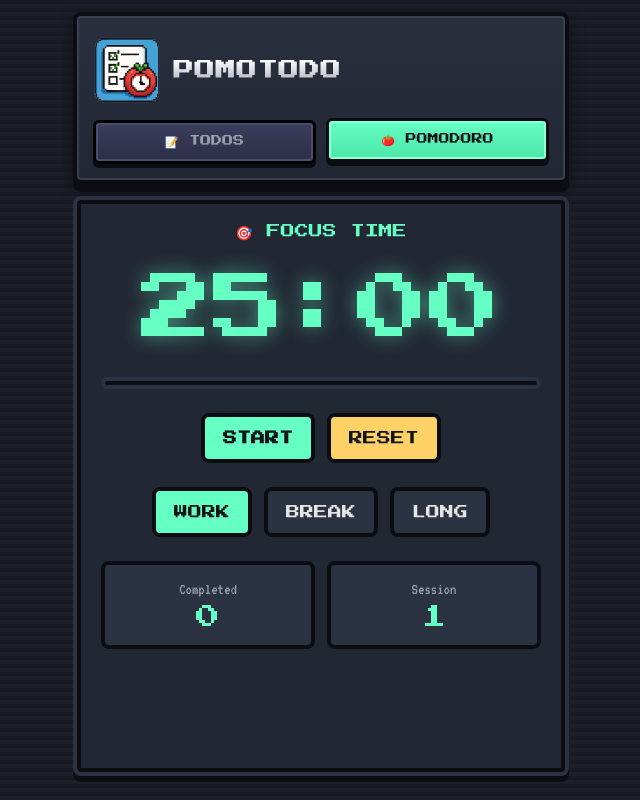
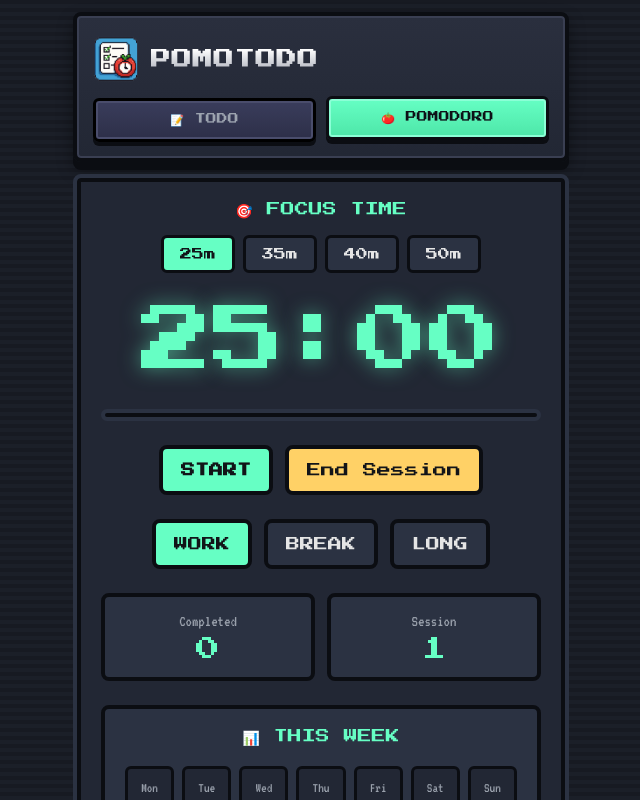
Before and after one commit to Sodaguyprime/To-do-project, a React (Vite) app: page / in a window 1280 px wide. Both pictures are taken after a click on the button "🍅 POMODORO". Shown: the top 800 px of the page, without its empty margins (319-959 px from the left). Built offline with nearby package versions, Linux system fonts and the light colour scheme.

Commit message:
Fixed header and added Features to pomodoro

```diff
--- a/src/components/Header.jsx
+++ b/src/components/Header.jsx
@@ -5,7 +5,7 @@ const Header = ({ todos, activeTab, setActiveTab }) => {
         <header style={styles.header}>
             <div style={styles.headerTop}>
                 <div style={styles.titleSection}>
-                    <img src="/Pomotodo.png" alt="Pomotodo Logo" style={{ width: '15%', height: '15%', objectFit: 'contain' }} />
+                    <img src="/Pomotodo.png" alt="Pomotodo Logo" style={{ width: '10%', height: '10%', objectFit: 'contain' }} />
                     <h1 style={styles.title}>POMOTODO</h1>
                 </div>
             </div>
@@ -18,7 +18,7 @@ const Header = ({ todos, activeTab, setActiveTab }) => {
                     }}
                     onClick={() => setActiveTab('todos')}
                 >
-                    <span>📝 Todos</span>
+                    <span>📝 Todo</span>
                     {todos.filter(t => !t.done).length > 0 && (
                         <span style={styles.badge}>{todos.filter(t => !t.done).length}</span>
                     )}
--- a/src/components/Pomodoro.jsx
+++ b/src/components/Pomodoro.jsx
@@ -1,4 +1,5 @@
 import { useState, useEffect, useRef } from 'react'
+import WeeklyStats from './weekly-stats-component'
 
 const styles = {
     panel: {
@@ -99,21 +100,40 @@ const styles = {
         height: '100%',
         background: 'linear-gradient(90deg, #66ffc4, #4de0a8)',
         transition: 'width 0.3s ease',
+    },
+    durationSelector: {
+        display: 'flex',
+        gap: '8px',
+        justifyContent: 'center',
+        flexWrap: 'wrap',
+        marginBottom: '16px',
+    },
+    durationBtn: {
+        background: '#2b3242',
+        color: '#e5e5e5',
+        border: '3px solid #0b0d12',
+        borderRadius: '6px',
+        padding: '10px 16px',
+        fontFamily: '"Press Start 2P", monospace',
+        fontSize: '12px',
+        cursor: 'pointer',
     }
 }
 
-const WORK_TIME = 25 * 60
 const SHORT_BREAK = 5 * 60
 const LONG_BREAK = 15 * 60
+const WORK_DURATIONS = [25, 35, 40, 50] // in minutes
 
 function Pomodoro() {
+    const [workDuration, setWorkDuration] = useState(25) // default 25 minutes
     const [mode, setMode] = useState('work') // 'work', 'short', 'long'
-    const [timeLeft, setTimeLeft] = useState(WORK_TIME)
+    const [timeLeft, setTimeLeft] = useState(workDuration * 60)
     const [isRunning, setIsRunning] = useState(false)
     const [completedPomodoros, setCompletedPomodoros] = useState(0)
+    const [totalStudyMinutes, setTotalStudyMinutes] = useState(0)
     const intervalRef = useRef(null)
 
-    const totalTime = mode === 'work' ? WORK_TIME : mode === 'short' ? SHORT_BREAK : LONG_BREAK
+    const totalTime = mode === 'work' ? workDuration * 60 : mode === 'short' ? SHORT_BREAK : LONG_BREAK
     const progress = ((totalTime - timeLeft) / totalTime) * 100
 
     useEffect(() => {
@@ -141,6 +161,9 @@ function Pomodoro() {
             const newCount = completedPomodoros + 1
             setCompletedPomodoros(newCount)
 
+            // Add completed work session to total study time
+            setTotalStudyMinutes(prev => prev + workDuration)
+
             // After 4 pomodoros, suggest long break
             if (newCount % 4 === 0) {
                 setMode('long')
@@ -151,7 +174,7 @@ function Pomodoro() {
             }
         } else {
             setMode('work')
-            setTimeLeft(WORK_TIME)
+            setTimeLeft(workDuration * 60)
         }
 
         // Play notification sound (browser beep)
@@ -181,8 +204,17 @@ function Pomodoro() {
     function switchMode(newMode) {
         setIsRunning(false)
         setMode(newMode)
-        const newTime = newMode === 'work' ? WORK_TIME : newMode === 'short' ? SHORT_BREAK : LONG_BREAK
+        const newTime = newMode === 'work' ? workDuration * 60 : newMode === 'short' ? SHORT_BREAK : LONG_BREAK
         setTimeLeft(newTime)
+    }
+
+    function changeWorkDuration(minutes) {
+        if (!isRunning) {
+            setWorkDuration(minutes)
+            if (mode === 'work') {
+                setTimeLeft(minutes * 60)
+            }
+        }
     }
 
     const modeLabel = mode === 'work' ? '🎯 FOCUS TIME' : mode === 'short' ? '☕ SHORT BREAK' : '🌴 LONG BREAK'
@@ -193,6 +225,25 @@ function Pomodoro() {
             <div style={{...styles.modeLabel, color: modeColor}}>
                 {modeLabel}
             </div>
+
+            {mode === 'work' && !isRunning && (
+                <div style={styles.durationSelector}>
+                    {WORK_DURATIONS.map(duration => (
+                        <button
+                            key={duration}
+                            onClick={() => changeWorkDuration(duration)}
+                            style={{
+                                ...styles.durationBtn,
+                                background: workDuration === duration ? '#66ffc4' : '#2b3242',
+                                color: workDuration === duration ? '#121418' : '#e5e5e5',
+                                border: workDuration === duration ? '3px solid #0b0d12' : '3px solid #0b0d12'
+                            }}
+                        >
+                            {duration}m
+                        </button>
+                    ))}
+                </div>
+            )}
 
             <div style={{...styles.timerDisplay, color: modeColor}}>
                 {formatTime(timeLeft)}
@@ -213,7 +264,7 @@ function Pomodoro() {
                     onClick={resetTimer}
                     style={styles.btnSecondary}
                 >
-                    RESET
+                    End Session
                 </button>
             </div>
 
@@ -248,6 +299,8 @@ function Pomodoro() {
                     <div style={styles.statValue}>{Math.floor(completedPomodoros / 4) + 1}</div>
                 </div>
             </div>
+
+            <WeeklyStats completedSessions={totalStudyMinutes} />
         </div>
     )
 }
--- /dev/null
+++ b/src/components/weekly-stats-component.jsx
@@ -0,0 +1,138 @@
+import { useState, useEffect } from 'react'
+
+const styles = {
+    statsContainer: {
+        background: '#2b3242',
+        border: '4px solid #0b0d12',
+        borderRadius: '8px',
+        padding: '20px',
+        marginTop: '24px',
+    },
+    statsTitle: {
+        fontFamily: '"Press Start 2P", monospace',
+        fontSize: '14px',
+        color: '#66ffc4',
+        textAlign: 'center',
+        marginBottom: '20px',
+        textTransform: 'uppercase',
+    },
+    weekGrid: {
+        display: 'grid',
+        gridTemplateColumns: 'repeat(7, 1fr)',
+        gap: '8px',
+        marginBottom: '16px',
+    },
+    dayCard: {
+        background: '#222734',
+        border: '3px solid #0b0d12',
+        borderRadius: '6px',
+        padding: '12px 8px',
+        textAlign: 'center',
+    },
+    dayLabel: {
+        fontFamily: '"VT323", monospace',
+        fontSize: '14px',
+        color: '#9aa1ac',
+        marginBottom: '8px',
+    },
+    dayValue: {
+        fontFamily: '"Press Start 2P", monospace',
+        fontSize: '16px',
+        color: '#66ffc4',
+    },
+    totalCard: {
+        background: '#222734',
+        border: '4px solid #66ffc4',
+        borderRadius: '8px',
+        padding: '16px',
+        textAlign: 'center',
+        marginTop: '12px',
+    },
+    totalLabel: {
+        fontFamily: '"VT323", monospace',
+        fontSize: '18px',
+        color: '#9aa1ac',
+        marginBottom: '8px',
+    },
+    totalValue: {
+        fontFamily: '"Press Start 2P", monospace',
+        fontSize: '32px',
+        color: '#66ffc4',
+        textShadow: '0 0 10px rgba(102, 255, 196, 0.5)',
+    },
+}
+
+const DAYS = ['Mon', 'Tue', 'Wed', 'Thu', 'Fri', 'Sat', 'Sun']
+
+function WeeklyStats({ completedSessions }) {
+    const [weeklyData, setWeeklyData] = useState(() => {
+        const stored = localStorage.getItem('weeklyStudyData')
+        if (stored) {
+            const data = JSON.parse(stored)
+            // Check if we need to reset (new week)
+            const lastUpdate = new Date(data.lastUpdate)
+            const now = new Date()
+            const daysSinceUpdate = Math.floor((now - lastUpdate) / (1000 * 60 * 60 * 24))
+
+            if (daysSinceUpdate >= 7 || now.getDay() < lastUpdate.getDay()) {
+                // New week, reset
+                return {
+                    days: [0, 0, 0, 0, 0, 0, 0],
+                    lastUpdate: now.toISOString()
+                }
+            }
+            return data
+        }
+        return {
+            days: [0, 0, 0, 0, 0, 0, 0],
+            lastUpdate: new Date().toISOString()
+        }
+    })
+
+    useEffect(() => {
+        // Update today's count when a session is completed
+        if (completedSessions > 0) {
+            const today = new Date().getDay()
+            const todayIndex = today === 0 ? 6 : today - 1 // Convert Sunday (0) to index 6, Monday (1) to 0, etc.
+
+            setWeeklyData(prev => {
+                const newDays = [...prev.days]
+                newDays[todayIndex] = completedSessions
+                const updated = {
+                    days: newDays,
+                    lastUpdate: new Date().toISOString()
+                }
+                localStorage.setItem('weeklyStudyData', JSON.stringify(updated))
+                return updated
+            })
+        }
+    }, [completedSessions])
+
+    const totalMinutes = weeklyData.days.reduce((sum, minutes) => sum + minutes, 0)
+    const hours = Math.floor(totalMinutes / 60)
+    const minutes = totalMinutes % 60
+
+    return (
+        <div style={styles.statsContainer}>
+            <div style={styles.statsTitle}>📊 This Week</div>
+
+            <div style={styles.weekGrid}>
+                {DAYS.map((day, index) => (
+                    <div key={day} style={styles.dayCard}>
+                        <div style={styles.dayLabel}>{day}</div>
+                        <div style={styles.dayValue}>{weeklyData.days[index]}</div>
+                    </div>
+                ))}
+            </div>
+
+            <div style={styles.totalCard}>
+                <div style={styles.totalLabel}>Total Study Time</div>
+                <div style={styles.totalValue}>
+                    {hours > 0 ? `${hours}h ` : ''}{minutes}m
+                </div>
+            </div>
+        </div>
+    )
+}
+
+export default WeeklyStats
```
